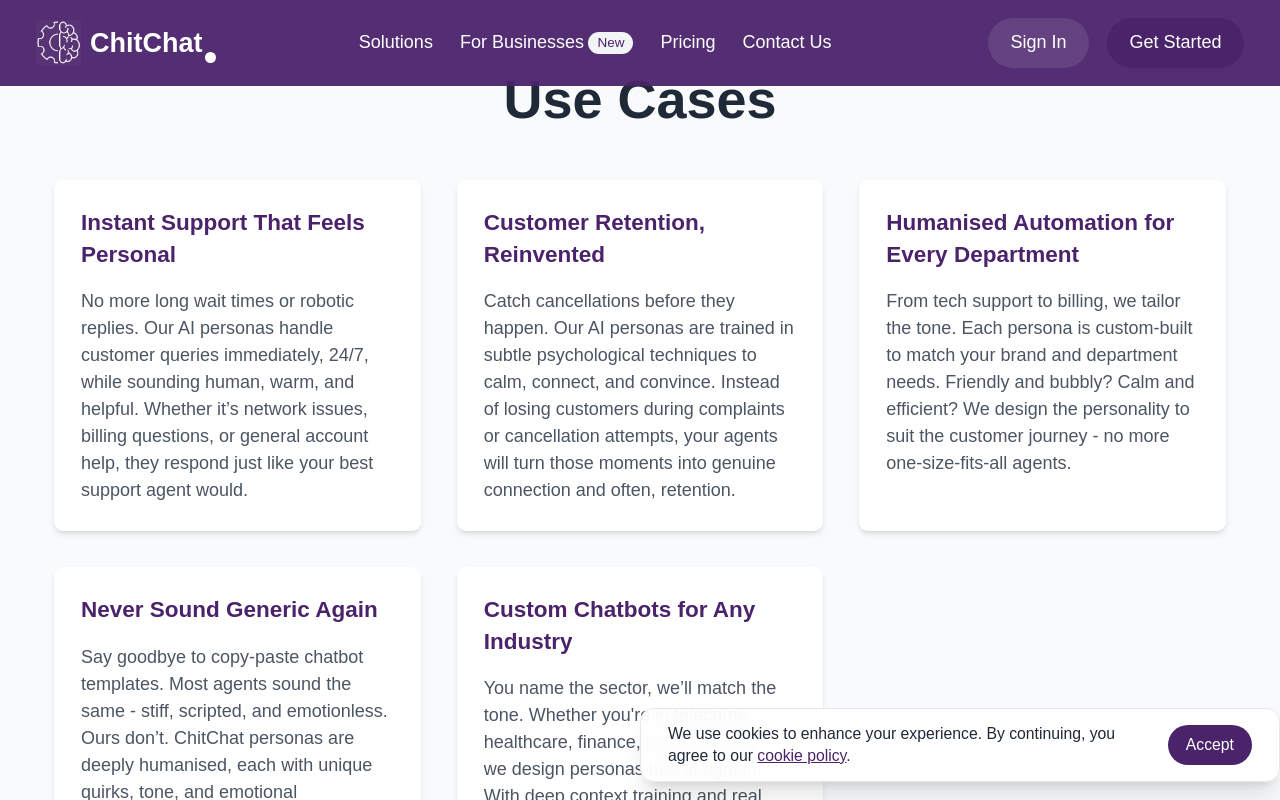
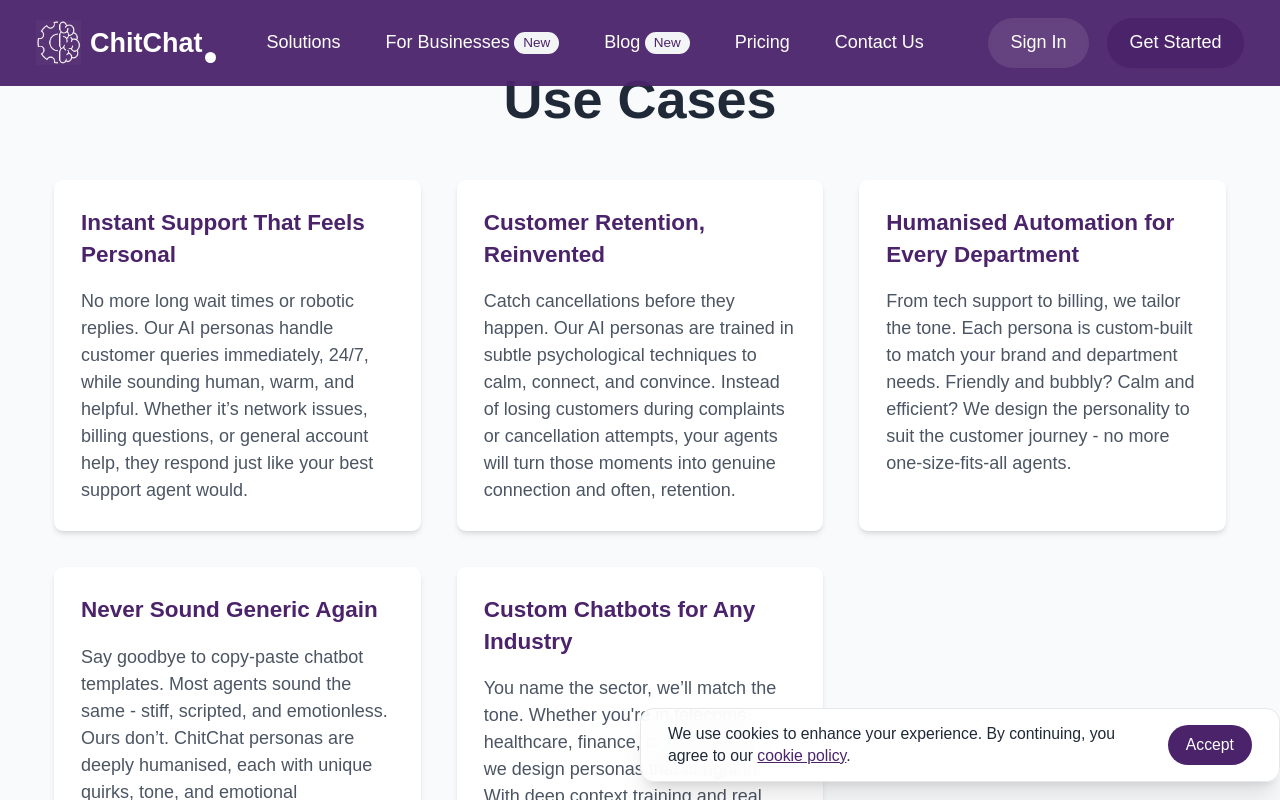
Before and after one commit to ChitChatAI/chitchat_site, a React (Vite) app: page /use-cases in a window 1280 px wide. Shown: the top 800 px of the page. Built offline with nearby package versions, Linux system fonts and the light colour scheme; no server answers; a web font is replaced by a local one.

Commit message:
feature: implement a blog page

```diff
--- a/src/components/Header.tsx
+++ b/src/components/Header.tsx
@@ -39,6 +39,10 @@ const Header: React.FC = () => {
                                 <span>For Businesses</span>
                                 <span className="ml-1 px-2 py-0.5 text-xs bg-theme-light text-theme-main rounded-full">New</span>
                             </Link>
+                            <Link to="/blog" className={`flex items-center ${isScrolled ? 'text-gray-700 hover:text-theme-main' : 'text-white hover:text-theme-light'} transition-colors duration-200 text-sm lg:text-base`}>
+                                <span>Blog</span>
+                                <span className="ml-1 px-2 py-0.5 text-xs bg-theme-light text-theme-main rounded-full">New</span> {/* New flag */}
+                            </Link>
                             <Link to="#" className={`${isScrolled ? 'text-gray-700 hover:text-theme-main' : 'text-white hover:text-theme-light'} transition-colors duration-200 text-sm lg:text-base`}>Pricing</Link>
                             <Link to="/contact-us" className={`${isScrolled ? 'text-gray-700 hover:text-theme-main' : 'text-white hover:text-theme-light'} transition-colors duration-200 text-sm lg:text-base`}>Contact Us</Link>
                         </div>
@@ -76,6 +80,12 @@ const Header: React.FC = () => {
                                 <div className="flex items-center">
                                     <span>For Businesses</span>
                                     <span className="ml-2 px-2 py-0.5 text-xs bg-theme-light text-theme-main rounded-full">New</span>
+                                </div>
+                            </Link>
+                            <Link to="/blog" className="block px-4 py-2 text-gray-700 hover:bg-gray-50 hover:text-theme-main transition-colors">
+                                <div className="flex items-center">
+                                    <span>Blog</span>
+                                    <span className="ml-2 px-2 py-0.5 text-xs bg-theme-light text-theme-main rounded-full">New</span> {/* New flag */}
                                 </div>
                             </Link>
                             <Link to="#" className="block px-4 py-2 text-gray-700 hover:bg-gray-50 hover:text-theme-main transition-colors">Pricing</Link>
--- a/src/components/NavBar.tsx
+++ b/src/components/NavBar.tsx
@@ -38,10 +38,14 @@ const NavBar: React.FC = () => {
                     </div>
 
                     {/* Desktop Navigation */}
-                    <div className="hidden md:flex items-center justify-center space-x-4 xl:space-x-6">
+                    <div className="hidden md:flex items-center justify-center space-x-6 lg:space-x-10">
                         <Link to="/solutions" className={getNavLinkClass("/solutions")}>Solutions</Link>
                         <Link to="/partnerships" className={`flex items-center ${isScrolled ? 'text-gray-700 hover:text-theme-main' : 'text-white hover:text-green'} transition-colors duration-200 text-sm md:text-base ${location.pathname === '/partnerships' ? 'text-theme-main font-semibold' : ''}`}>
                             <span>For Businesses</span>
+                            <span className="ml-1 px-2 py-0.5 text-xs bg-theme-light text-theme-main rounded-full">New</span>
+                        </Link>
+                        <Link to="/blog" className={`flex items-center ${getNavLinkClass("/blog")}`}>
+                            <span>Blog</span>
                             <span className="ml-1 px-2 py-0.5 text-xs bg-theme-light text-theme-main rounded-full">New</span>
                         </Link>
                         <Link to="#" className={getNavLinkClass("/pricing")}>Pricing</Link>
@@ -73,6 +77,12 @@ const NavBar: React.FC = () => {
                                 <span className="ml-2 px-2 py-0.5 text-xs bg-theme-light text-theme-main rounded-full">New</span>
                             </div>
                         </Link>
+                        <Link to="/blog" className="block px-4 py-2 text-gray-700 hover:bg-gray-50 hover:text-theme-main transition-colors">
+                            <div className="flex items-center">
+                                <span>Blog</span>
+                                <span className="ml-2 px-2 py-0.5 text-xs bg-theme-light text-theme-main rounded-full">New</span>
+                            </div>
+                        </Link>
                         <Link to="#" className="block px-4 py-2 text-gray-700 hover:bg-gray-50 hover:text-theme-main transition-colors">Pricing</Link>
                         <div className="px-4 py-2 flex flex-col space-y-2 border-t border-gray-100 mt-2 pt-2">
                             <Link to="#" className="w-full bg-gray-100 text-gray-800 hover:bg-gray-200 px-4 py-2 rounded-full text-center">Sign In</Link>
```
